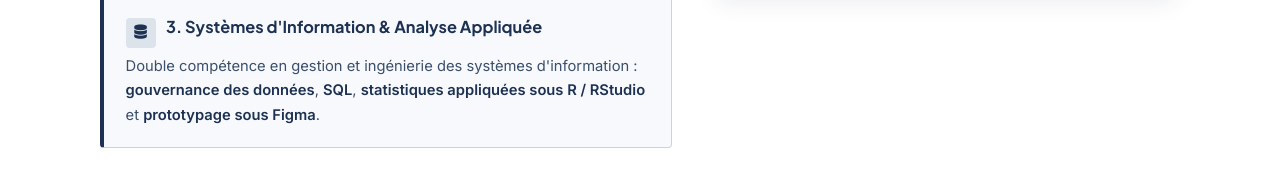
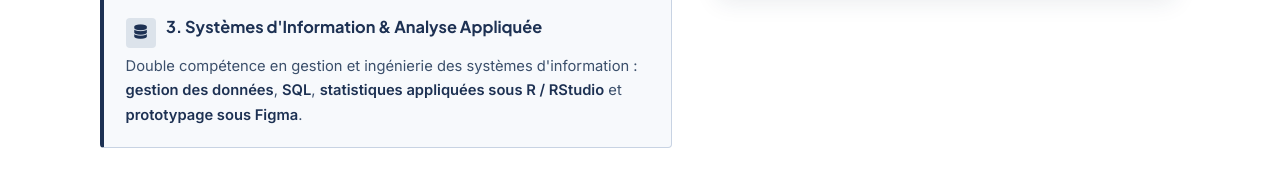
Before and after one commit to aydaneyvazzade/aydaneyvazzade.github.io, a plain HTML site: page index.html in a window 1280 px wide. Shown: the part 1575-1746 px from the top of the page. Drawn offline with Linux system fonts and the light colour scheme.

Commit message:
Update terminology in index.html for clarity

```diff
--- a/index.html
+++ b/index.html
@@ -1754,7 +1754,7 @@
           </div>
           <div class="pillar-card">
             <h3><i class="fa-solid fa-database"></i> 3. Systèmes d'Information & Analyse Appliquée</h3>
-            <p>Double compétence en gestion et ingénierie des systèmes d'information : <strong>gouvernance des données</strong>, <strong>SQL</strong>, <strong>statistiques appliquées sous R / RStudio</strong> et <strong>prototypage sous Figma</strong>.</p>
+            <p>Double compétence en gestion et ingénierie des systèmes d'information : <strong>gestion des données</strong>, <strong>SQL</strong>, <strong>statistiques appliquées sous R / RStudio</strong> et <strong>prototypage sous Figma</strong>.</p>
           </div>
         </div>
 
@@ -2065,7 +2065,7 @@
             </div>
 
             <div class="edu-modules-grid">
-              <div class="edu-module"><strong>Systèmes d'information & transformation numérique :</strong> architecture des SI, gouvernance des données et digitalisation.</div>
+              <div class="edu-module"><strong>Systèmes d'information & transformation numérique :</strong> architecture des SI, gestion des données et digitalisation.</div>
               <div class="edu-module"><strong>Gestion de projet & innovation numérique :</strong> méthodes agiles, gestion des processus et conduite du changement.</div>
               <div class="edu-module"><strong>Analyse de données & statistiques appliquées :</strong> statistiques, analyse multivariée, clustering et visualisation.</div>
               <div class="edu-module"><strong>Outils et technologies numériques :</strong> SQL, R / RStudio et bases de données.</div>
```
